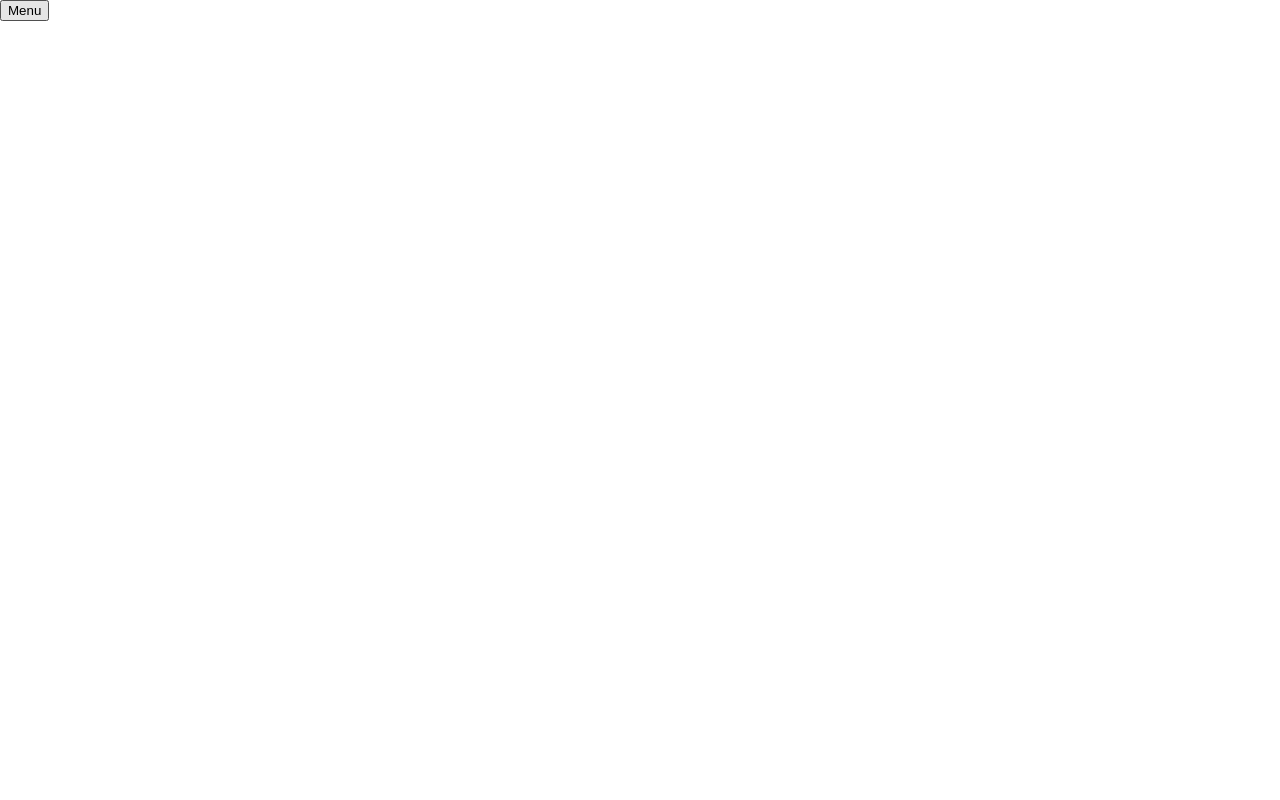
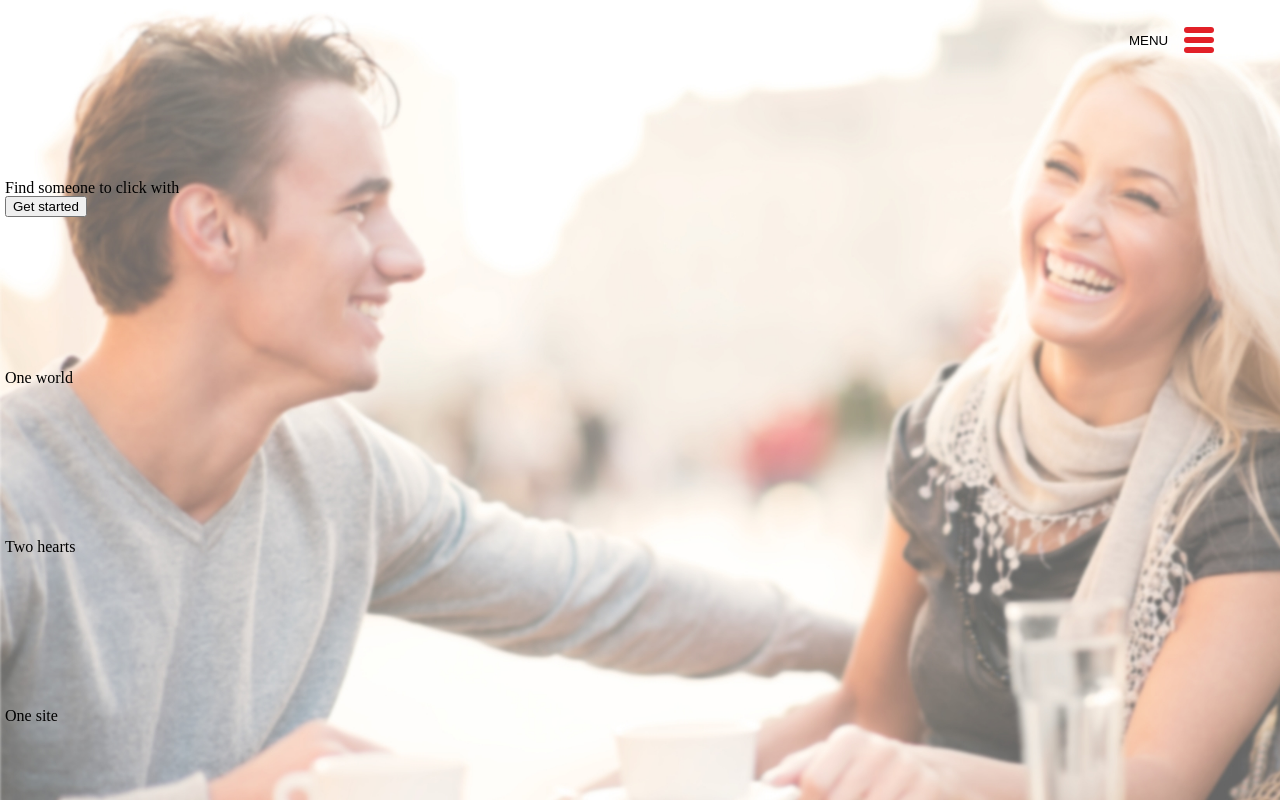
Before and after one commit to michaelivonin/Test-for-Purrweb-, a website: page src/index.pug in a window 1280 px wide. Drawn offline with nearby package versions, Linux system fonts and the light colour scheme; files that its build step writes are made by us from their sources.

Commit message:
Greeting in work

```diff
--- a/src/pug/includes/greeting.pug
+++ b/src/pug/includes/greeting.pug
@@ -1,13 +1,44 @@
-.greeiting
+.greeting
+  .header
+    button.header__button-menu.button-menu(type='button' title='Мenu')
+      span.button-menu__text Menu
+      .button-menu__bars
+        span.button-menu__bar
+        span.button-menu__bar.button-menu__bar_with-margins
+        span.button-menu__bar
+    // /.header__button-menu.button-menu
+  // /.header
   .container
-    .header
-      button.header__button-menu(type='button' title='Мenu')
-        | Menu
-        span.header__bar
-        span.header__bar.
-        span.header__bar.
-      // /.header__button-menu
-
-    // /.header
+    .title
+      a.title__logo(href='#' title='url.com')
+        +svg('logo').title__icon-logo
+      // /.title__logo
+      h1.title__main-heading
+        | Find someone to click with
+      // /.title__main-heading
+    // /.title
+    button.button-go-down(type='button' title='Get Started')
+      | Get started
+    // /.button-go-down
+    .cards
+      .cards__item
+        +svg('world').cards__icon-world
+        p.cards__title
+          | One world
+        // /.cards__title
+      // /.cards__item
+      .cards__item
+        +svg('hearts').cards__icon-hearts
+        p.cards__title
+          | Two hearts
+        // /.cards__title
+      // /.cards__item
+      .cards__item
+        +svg('net').cards__icon-net
+        p.cards__title
+          | One site
+        // /.cards__title
+      // /.cards__item
+    // /.cards
   // /.container
 // /.greeting
--- a/src/sass/layouts/_greeting.sass
+++ b/src/sass/layouts/_greeting.sass
@@ -0,0 +1,32 @@
+.greeting
+  height: 100vh
+  background: url(../../images/greeting-bg.jpg) no-repeat
+  background-size: cover
+
+.header
+  padding: 27px 66px 0
+
+  &__button-menu
+    float: right
+
+.button-menu
+  @extend %btn-default
+  width: 85px
+  display: flex
+  justify-content: space-between
+  align-items: center
+
+  &__text
+    text-transform: uppercase
+
+  &__bars
+    height: 26px
+    display: inline-flex
+    flex-direction: column
+    justify-content: space-between
+
+  &__bar
+    width: 30px
+    height: 6px
+    background-color: #e22028
+    border-radius: 3px
--- a/src/sass/main.sass
+++ b/src/sass/main.sass
@@ -8,3 +8,13 @@
 
 // Layouts
 @import 'layouts/_greeting'
+
+%btn-default
+  background: none
+  border: none
+  outline: none
+  padding: 0
+
+.container
+  max-width: 1270px
+  margin: auto
```
Also changed, not shown: build/css/main.css, build/images/greeting-bg.jpg (added), build/index.html, src/images/greeting-bg.jpg (added).
